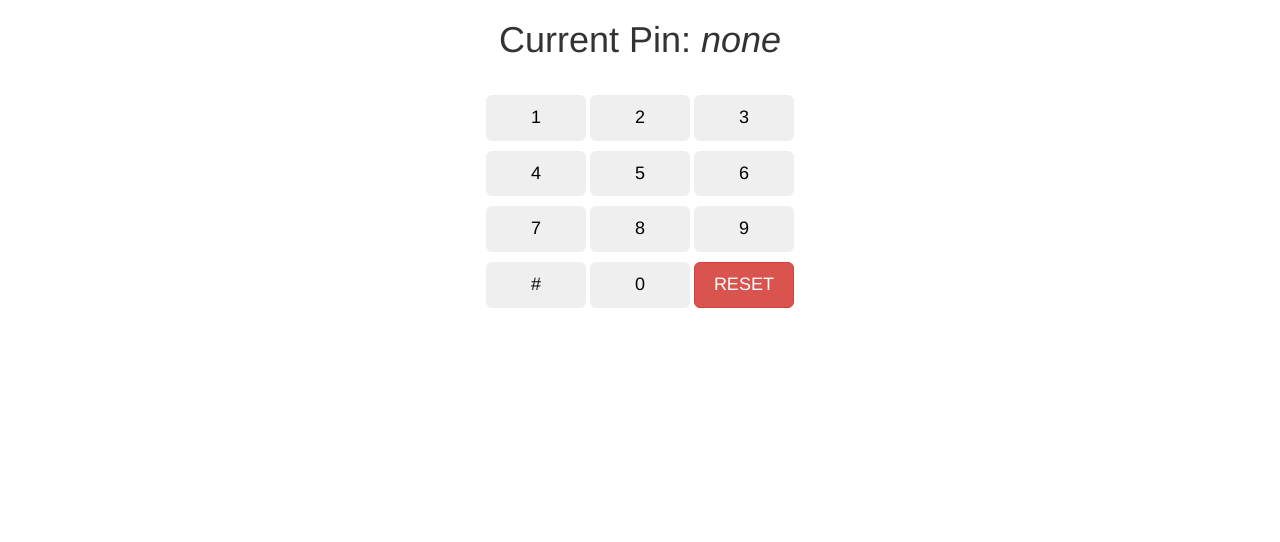
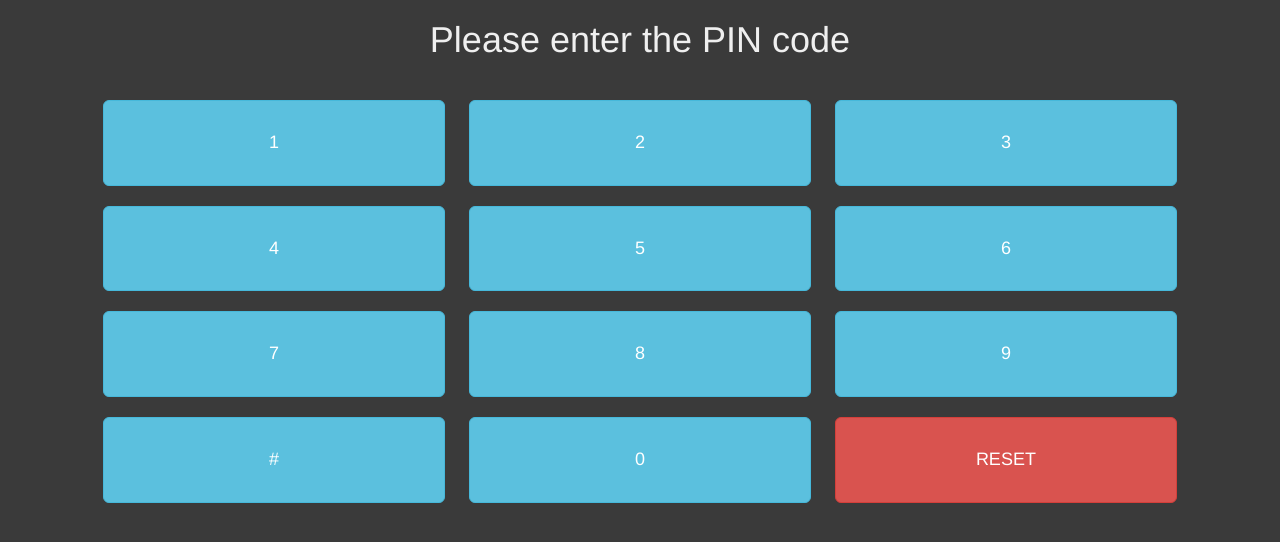
Before and after one commit to ckcollab/django-pin-passcode, a Django app: template pin_passcode/templates/pin_passcode/form.html in a window 1280 px wide. Shown: the top 542 px of the page. Run offline with Django 3.2, Linux system fonts and the light colour scheme; the template is opened without the code that fills it, so the values that code supplies are empty.

Commit message:
way better styling for the pin-passcode page

```diff
--- a/pin_passcode/templates/pin_passcode/form.html
+++ b/pin_passcode/templates/pin_passcode/form.html
@@ -9,43 +9,48 @@
     <style>
         body {
             text-align: center;
+            background-color: #3a3a3a;
+            color: #efefef;
+        }
+        .header {
+            margin-bottom: 20px;
         }
         .btn {
-            width: 100px;
-            margin: 5px 0;
-        }
-        .numpad {
-            padding: 20px 0;
+            width: 30%;
+            margin: 10px 10px;
+            padding: 30px 0;
         }
     </style>
 </head>
 <body>
 
 <div class="container">
+    <div class="row header">
+        <div class="col-lg-12">
+            <h1 id="current_pin">Please enter the PIN code</h1>
+        </div>
+    </div>
+
     <div class="row">
         <div class="col-lg-12">
-            <h1 id="current_pin">Current Pin: <i>none</i></h1>
-
-            <div class="numpad">
-                <button class="btn btn-lg pin_input">1</button>
-                <button class="btn btn-lg pin_input">2</button>
-                <button class="btn btn-lg pin_input">3</button>
-                <br>
-
-                <button class="btn btn-lg pin_input">4</button>
-                <button class="btn btn-lg pin_input">5</button>
-                <button class="btn btn-lg pin_input">6</button>
-                <br>
-
-                <button class="btn btn-lg pin_input">7</button>
-                <button class="btn btn-lg pin_input">8</button>
-                <button class="btn btn-lg pin_input">9</button>
-                <br>
-
-                <button class="btn btn-lg pin_input">#</button>
-                <button class="btn btn-lg pin_input">0</button>
-                <button class="btn btn-lg btn-danger reset">RESET</button>
-            </div>
+            <button class="btn btn-lg btn-info pin_input">1</button>
+            <button class="btn btn-lg btn-info pin_input">2</button>
+            <button class="btn btn-lg btn-info pin_input">3</button>
+        </div>
+        <div class="col-lg-12">
+            <button class="btn btn-lg btn-info pin_input">4</button>
+            <button class="btn btn-lg btn-info pin_input">5</button>
+            <button class="btn btn-lg btn-info pin_input">6</button>
+        </div>
+        <div class="col-lg-12">
+            <button class="btn btn-lg btn-info pin_input">7</button>
+            <button class="btn btn-lg btn-info pin_input">8</button>
+            <button class="btn btn-lg btn-info pin_input">9</button>
+        </div>
+        <div class="col-lg-12">
+            <button class="btn btn-lg btn-info pin_input">#</button>
+            <button class="btn btn-lg btn-info pin_input">0</button>
+            <button class="btn btn-lg btn-danger reset">RESET</button>
         </div>
     </div>
 </div>
--- a/setup.py
+++ b/setup.py
@@ -12,7 +12,7 @@ setup(
     name="django-pin-passcode",
     packages=find_packages(),
     include_package_data=True, # declarations in MANIFEST.in
-    version="0.1.2",
+    version="0.1.3",
     author="Eric Carmichael",
     author_email="eric@ckcollab.com",
     description="A simple django app that provides site-wide easy password authentication for 1 user",
```
